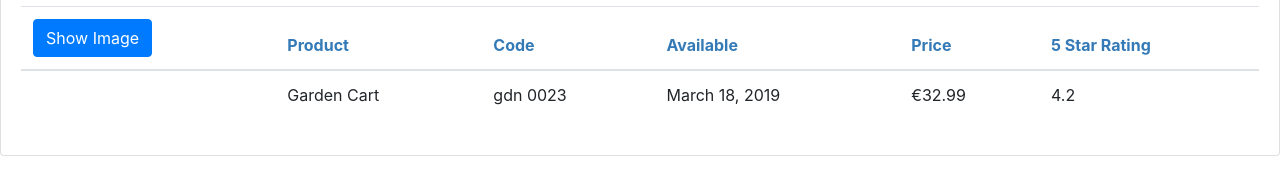
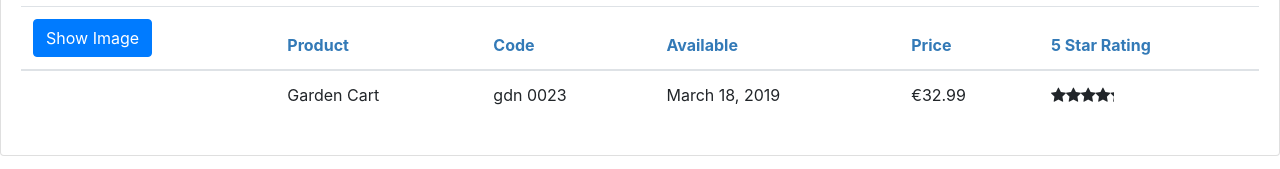
Before and after one commit to darkheart101/NgTutorial, an Angular app in the folder NgTutorial/: page /products in a window 1280 px wide. Shown: the part 187-356 px from the top of the page. Built offline with nearby package versions, Linux system fonts and the light colour scheme.

Commit message:
Building Nested Components

```diff
--- a/NgTutorial/src/app/app.module.ts
+++ b/NgTutorial/src/app/app.module.ts
@@ -5,12 +5,14 @@
 import { ProductListComponent } from './products/product-list.component';
 import { FormsModule } from '@angular/forms'
 import { ConvertToSpacesPipe } from './shared/convert-to-spaces';
+import { StarCompoent } from './shared/star.component';
 
 @NgModule({
   declarations: [
     AppComponent,
     ProductListComponent,
-    ConvertToSpacesPipe
+    ConvertToSpacesPipe,
+    StarCompoent
   ],
   imports: [
     BrowserModule,
--- a/NgTutorial/src/app/products/product-list.component.html
+++ b/NgTutorial/src/app/products/product-list.component.html
@@ -45,7 +45,10 @@
                         <td>{{ product.productCode | lowercase | convertToSpaces: '-'}}</td>
                         <td>{{ product.releaseDate }}</td>
                         <td>{{ product.price | currency:'EUR':'symbol':'1.2-2'}}</td>
-                        <td>{{ product.starRating }}</td>
+                        <td>
+                            <pm-star [rating]='product.starRating' (ratingClicked)='onRatingClicked($event)'>
+                            </pm-star>
+                        </td>
                     </tr>
                 </tbody>
             </table>
--- a/NgTutorial/src/app/products/product-list.component.ts
+++ b/NgTutorial/src/app/products/product-list.component.ts
@@ -67,4 +67,9 @@
         return this.products.filter((product:IProduct) =>
             product.productName.toLocaleLowerCase().indexOf(filterBy) !== -1);
     }
+
+    onRatingClicked(message: string):void
+    {
+        this.pageTitle = 'Product List:' + message;
+    }
 }
--- /dev/null
+++ b/NgTutorial/src/app/shared/star.component.css
@@ -0,0 +1,6 @@
+.crop{
+    overflow: hidden;
+}
+div{
+    cursor:pointer;
+}
--- /dev/null
+++ b/NgTutorial/src/app/shared/star.component.html
@@ -0,0 +1,13 @@
+<div class="crop"
+     [style.width.px]="starWidth"
+     [title]="rating"
+     (click)="onClick()"
+>
+    <div style="width: 75px">
+        <span class="fa fa-star"></span>
+        <span class="fa fa-star"></span>
+        <span class="fa fa-star"></span>
+        <span class="fa fa-star"></span>
+        <span class="fa fa-star"></span>
+    </div>
+</div>
--- /dev/null
+++ b/NgTutorial/src/app/shared/star.component.ts
@@ -0,0 +1,24 @@
+import { Component, OnChanges, Input, Output } from '@angular/core';
+import { EventEmitter } from '@angular/core';
+
+@Component({
+    selector: 'pm-star',
+    templateUrl: 'star.component.html',
+    styleUrls: ['star.component.css']
+})
+export class StarCompoent implements OnChanges{
+
+    @Input() rating: number;
+    starWidth: number;
+
+    @Output() ratingClicked: EventEmitter<string> = new EventEmitter<string>();
+
+    ngOnChanges(): void {
+        this.starWidth = this.rating * 75 / 5;
+    }
+
+    onClick():void
+    {
+        this.ratingClicked.emit('The rating ' + this.rating +' was clicked');
+    }
+}
```
